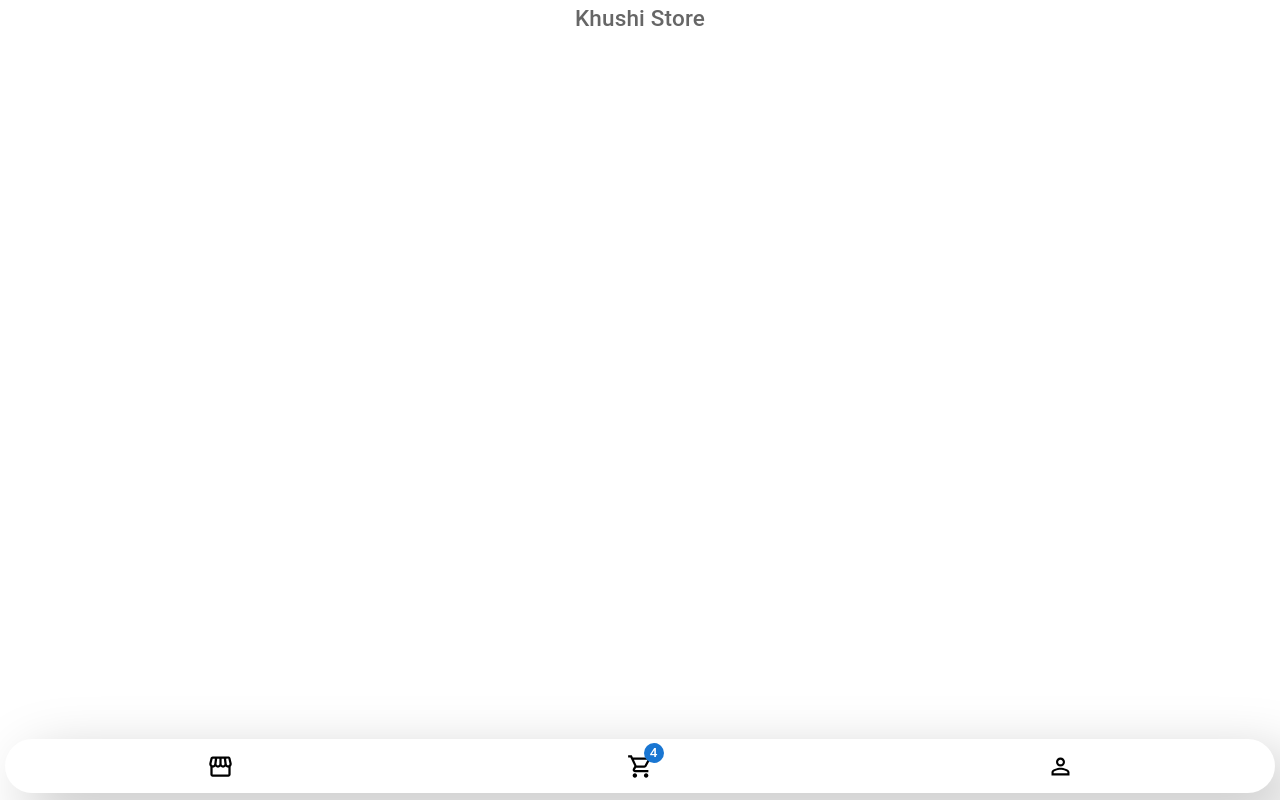
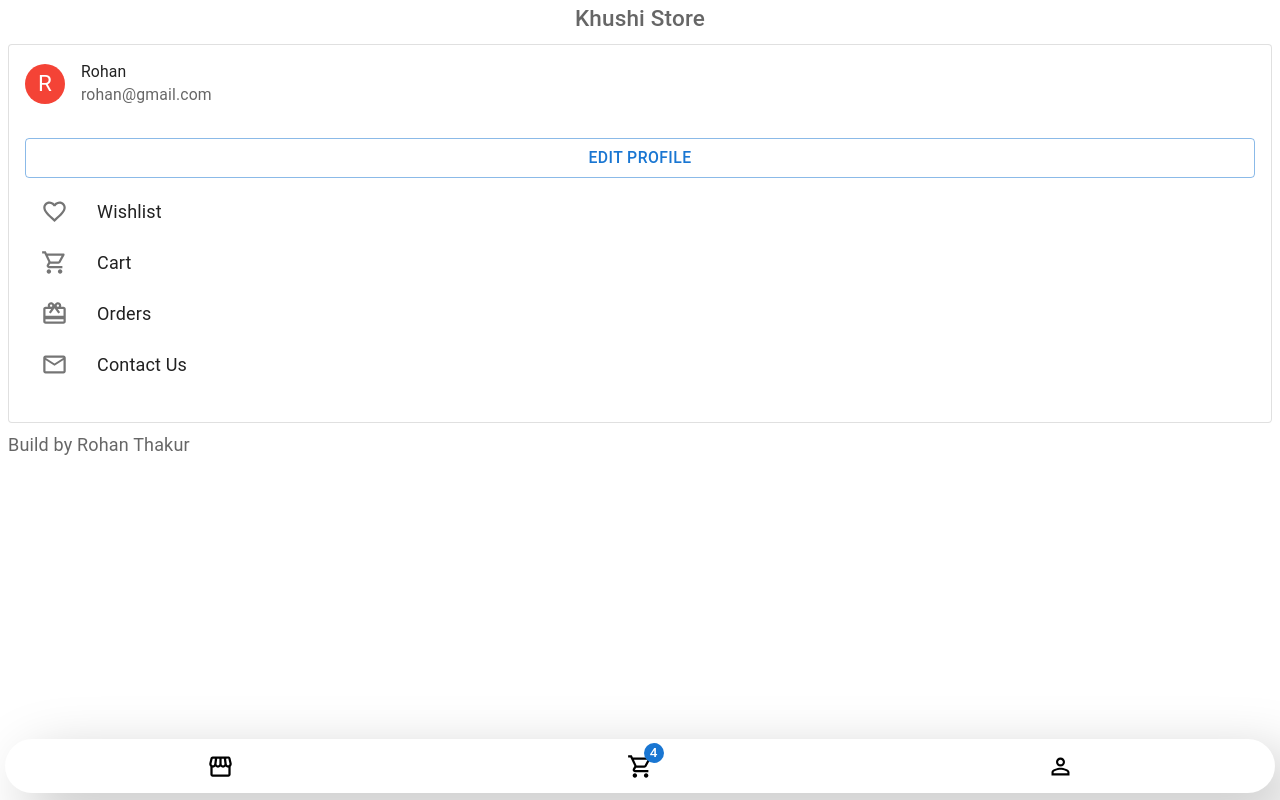
Before and after one commit to Xebec19/khushi-store, a Next.js app: page /profile in a window 1280 px wide. Built offline with nearby package versions, Linux system fonts and the light colour scheme.

Commit message:
feat: added user dashboard page

```diff
--- a/components/User/Dashboard.tsx
+++ b/components/User/Dashboard.tsx
@@ -1,6 +1,24 @@
-import { Typography } from "@mui/material";
+import {
+  Avatar,
+  Card,
+  CardContent,
+  CardHeader,
+  List,
+  ListItem,
+  ListItemIcon,
+  ListItemText,
+  Stack,
+  Typography,
+} from "@mui/material";
+import { red } from "@mui/material/colors";
 import React from "react";
 import classes from "../../styles/user.module.css";
+import ButtonUI from "../UI/ButtonUI";
+import FavoriteBorderOutlinedIcon from "@mui/icons-material/FavoriteBorderOutlined";
+import ShoppingCartOutlinedIcon from "@mui/icons-material/ShoppingCartOutlined";
+import CardGiftcardOutlinedIcon from "@mui/icons-material/CardGiftcardOutlined";
+import EmailOutlinedIcon from "@mui/icons-material/EmailOutlined";
+import Footer from "../UI/Footer";
 
 const Dashboard = () => {
   return (
@@ -13,6 +31,55 @@ const Dashboard = () => {
       >
         Khushi Store
       </Typography>
+      <Card sx={{ m: 1 }} variant="outlined">
+        <CardHeader
+          avatar={
+            <Avatar sx={{ bgcolor: red[500] }} aria-label="User profile pic">
+              R
+            </Avatar>
+          }
+          title="Rohan"
+          subheader="rohan@gmail.com"
+        />
+        <CardContent>
+          <ButtonUI variant="outlined" fullWidth>
+            Edit Profile
+          </ButtonUI>
+          <List>
+            <ListItem>
+              <ListItemIcon>
+                <FavoriteBorderOutlinedIcon />
+              </ListItemIcon>
+              <ListItemText>Wishlist</ListItemText>
+            </ListItem>
+
+            <ListItem>
+              <ListItemIcon>
+                <ShoppingCartOutlinedIcon />
+              </ListItemIcon>
+              <ListItemText>Cart</ListItemText>
+            </ListItem>
+
+            <ListItem>
+              <ListItemIcon>
+                <CardGiftcardOutlinedIcon />
+              </ListItemIcon>
+              <ListItemText>Orders</ListItemText>
+            </ListItem>
+
+            <ListItem>
+              <ListItemIcon>
+                <EmailOutlinedIcon />
+              </ListItemIcon>
+              <ListItemText>Contact Us</ListItemText>
+            </ListItem>
+          </List>
+        </CardContent>
+      </Card>
+      <Typography color="text.secondary" sx={{ m: 1 }}>
+        Build by Rohan Thakur
+      </Typography>
+      <Typography color="text.secondary" sx={{ m: 1 }}></Typography>
     </div>
   );
 };
```
Also changed, not shown: components/Authentication/Register.tsx (+14 -0 lines).
